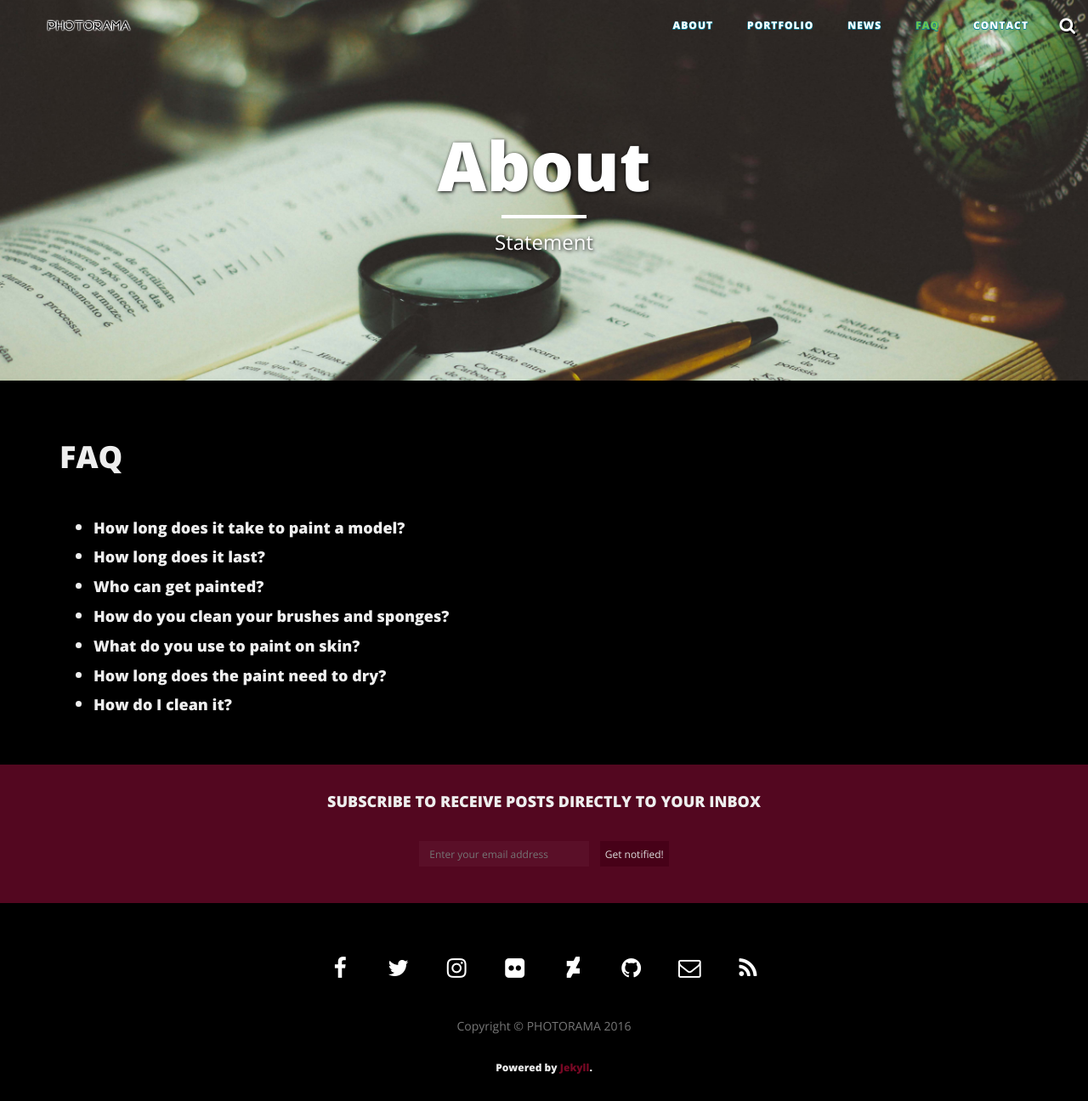
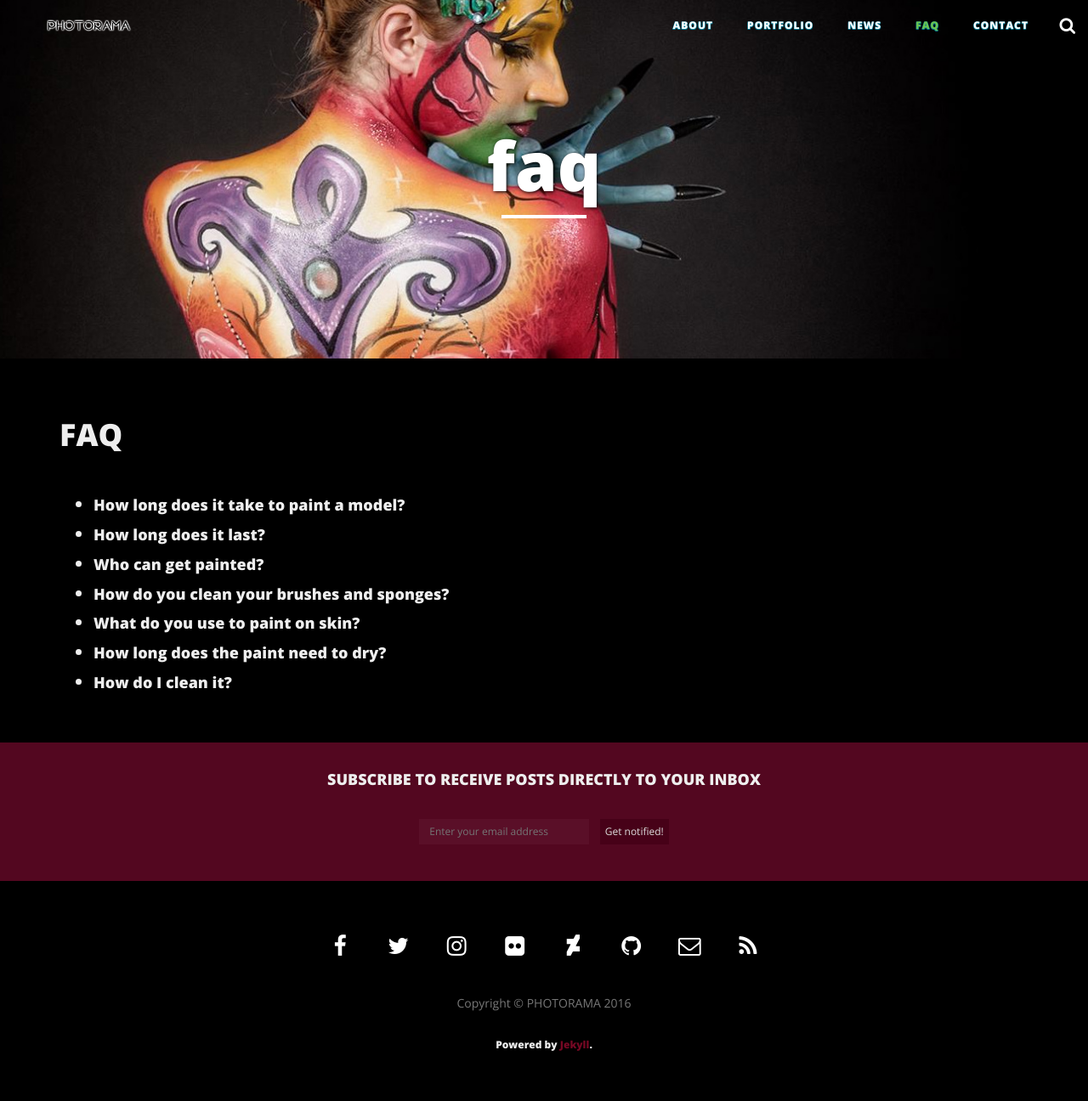
Before and after one commit to annabodyart/annabodyart.com, a Jekyll site: the page built from faq/index.html, in a window 1280 px wide. Shown: the whole page at 85% size. Built offline with Jekyll 4.4.1, drawn with Linux system fonts in a browser that asks for light colours; nearby versions of some CDN libraries; after the commit the page ends 1269 px from its top, so only the background shows below that.

Commit message:
fix faq section

```diff
--- a/faq/index.html
+++ b/faq/index.html
@@ -1,7 +1,7 @@
 ---
 layout: page
-title: "About"
-description: "Statement"
+title: "faq"
+description: ""
 active: faq
 header-img: "img/faq-bg.jpg"
 ---
```
Also changed, not shown: img/faq-bg.jpg.
